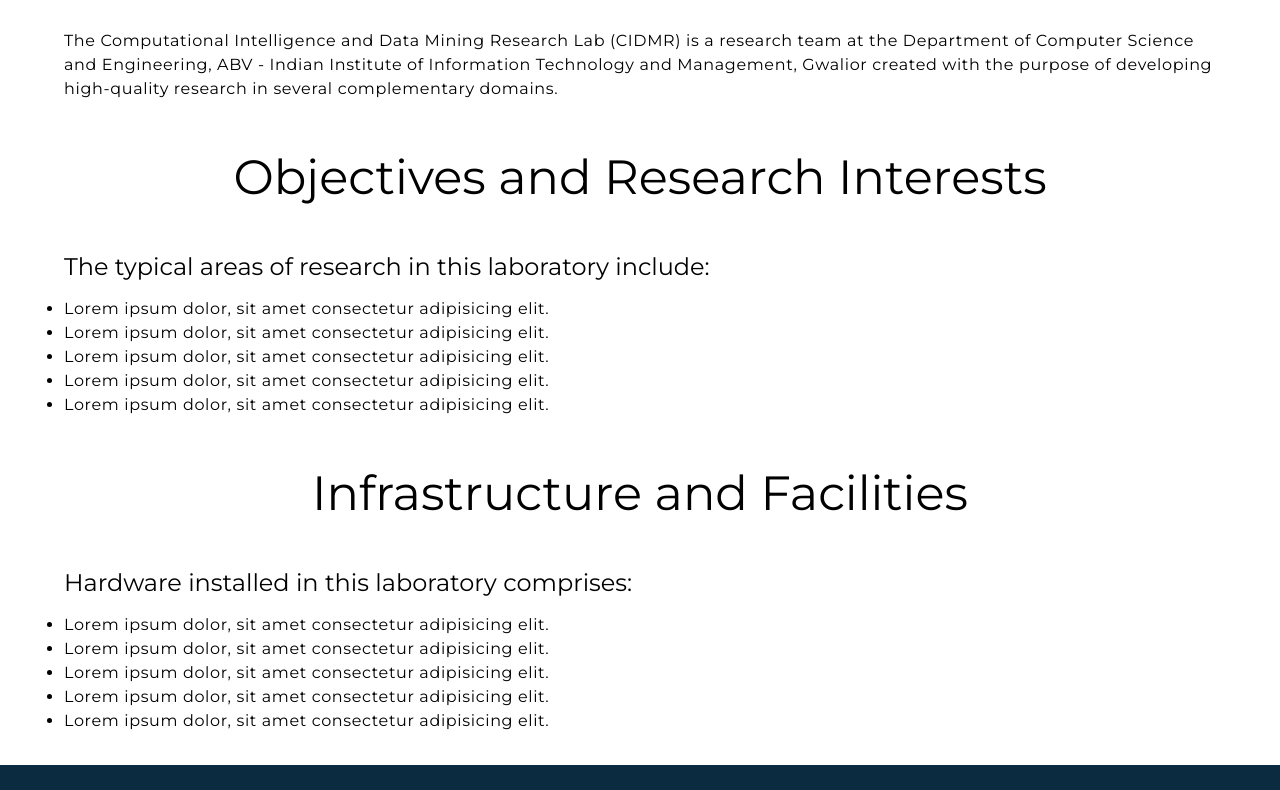
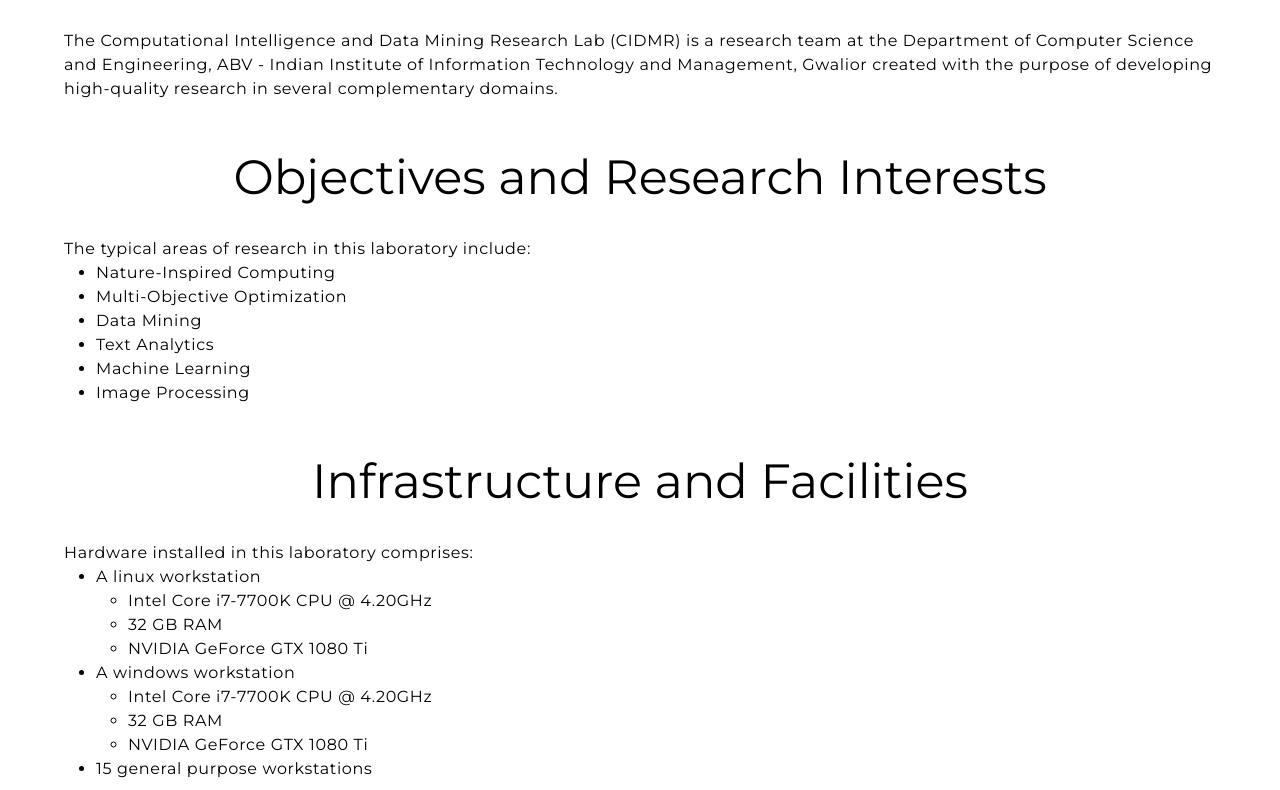
Before and after one commit to cidmrlab-iiitmg/cidmrlab-iiitmg.github.io, a plain HTML site: page index.html in a window 1280 px wide. Shown: the part 590-1380 px from the top of the page. Drawn offline with Linux system fonts and the light colour scheme; a web font is replaced by a local one.

Commit message:
added structure for the main page subsections

```diff
--- a/global/global.style.css
+++ b/global/global.style.css
@@ -23,7 +23,7 @@ html {
   --primary-font: "Montserrat", sans-serif;
   --secondary-font: "Roboto Mono", monospace;
   --tertiary-font: "Tiro Devanagari Hindi", serif;
-  --max-width: calc(1920px * 0.8); /* 1920 * 0.9 */
+  --max-width: calc(1920px * 0.7); /* 1920 * 0.9 */
   --global-accent: #0b2b40;
   --on-global-accent: #fff;
 }
@@ -121,7 +121,7 @@ main {
 }
 
 .page-content-subheading {
-  font-size: 1.5rem;
+  /* font-size: 1.5rem; */
   font-weight: 400;
   line-height: 2.5;
 }
@@ -361,7 +361,7 @@ footer .footer-title {
   }
 
   .page-content-subheading {
-    font-size: 1.5rem;
+    /* font-size: 1.5rem; */
     line-height: unset;
     margin-top: 2rem;
     margin-bottom: 1rem;
--- a/homepage.style.css
+++ b/homepage.style.css
@@ -12,3 +12,7 @@
   height: 100%;
   object-fit: cover;
 }
+
+li {
+  margin-left: 2rem;
+}
--- a/index.html
+++ b/index.html
@@ -69,29 +69,42 @@
       </section>
       <section class="padded-container page-content">
         <h1 class="page-content-heading">Objectives and Research Interests</h1>
-        <h2 class="page-content-subheading">
+        <p class="page-content-subheading">
           The typical areas of research in this laboratory include:
-        </h2>
+        </p>
         <ul>
-          <li>Lorem ipsum dolor, sit amet consectetur adipisicing elit.</li>
-          <li>Lorem ipsum dolor, sit amet consectetur adipisicing elit.</li>
-          <li>Lorem ipsum dolor, sit amet consectetur adipisicing elit.</li>
-          <li>Lorem ipsum dolor, sit amet consectetur adipisicing elit.</li>
-          <li>Lorem ipsum dolor, sit amet consectetur adipisicing elit.</li>
+          <li>Nature-Inspired Computing</li>
+          <li>Multi-Objective Optimization</li>
+          <li>Data Mining</li>
+          <li>Text Analytics</li>
+          <li>Machine Learning</li>
+          <li>Image Processing</li>
         </ul>
       </section>
 
       <section class="padded-container page-content">
         <h1 class="page-content-heading">Infrastructure and Facilities</h1>
-        <h2 class="page-content-subheading">
+        <p class="page-content-subheading">
           Hardware installed in this laboratory comprises:
-        </h2>
+        </p>
         <ul>
-          <li>Lorem ipsum dolor, sit amet consectetur adipisicing elit.</li>
-          <li>Lorem ipsum dolor, sit amet consectetur adipisicing elit.</li>
-          <li>Lorem ipsum dolor, sit amet consectetur adipisicing elit.</li>
-          <li>Lorem ipsum dolor, sit amet consectetur adipisicing elit.</li>
-          <li>Lorem ipsum dolor, sit amet consectetur adipisicing elit.</li>
+          <li>
+            A linux workstation
+            <ul>
+              <li>Intel Core i7-7700K CPU @ 4.20GHz</li>
+              <li>32 GB RAM</li>
+              <li>NVIDIA GeForce GTX 1080 Ti</li>
+            </ul>
+          </li>
+          <li>
+            A windows workstation
+            <ul>
+              <li>Intel Core i7-7700K CPU @ 4.20GHz</li>
+              <li>32 GB RAM</li>
+              <li>NVIDIA GeForce GTX 1080 Ti</li>
+            </ul>
+          </li>
+          <li>15 general purpose workstations</li>
         </ul>
       </section>
     </main>
```
